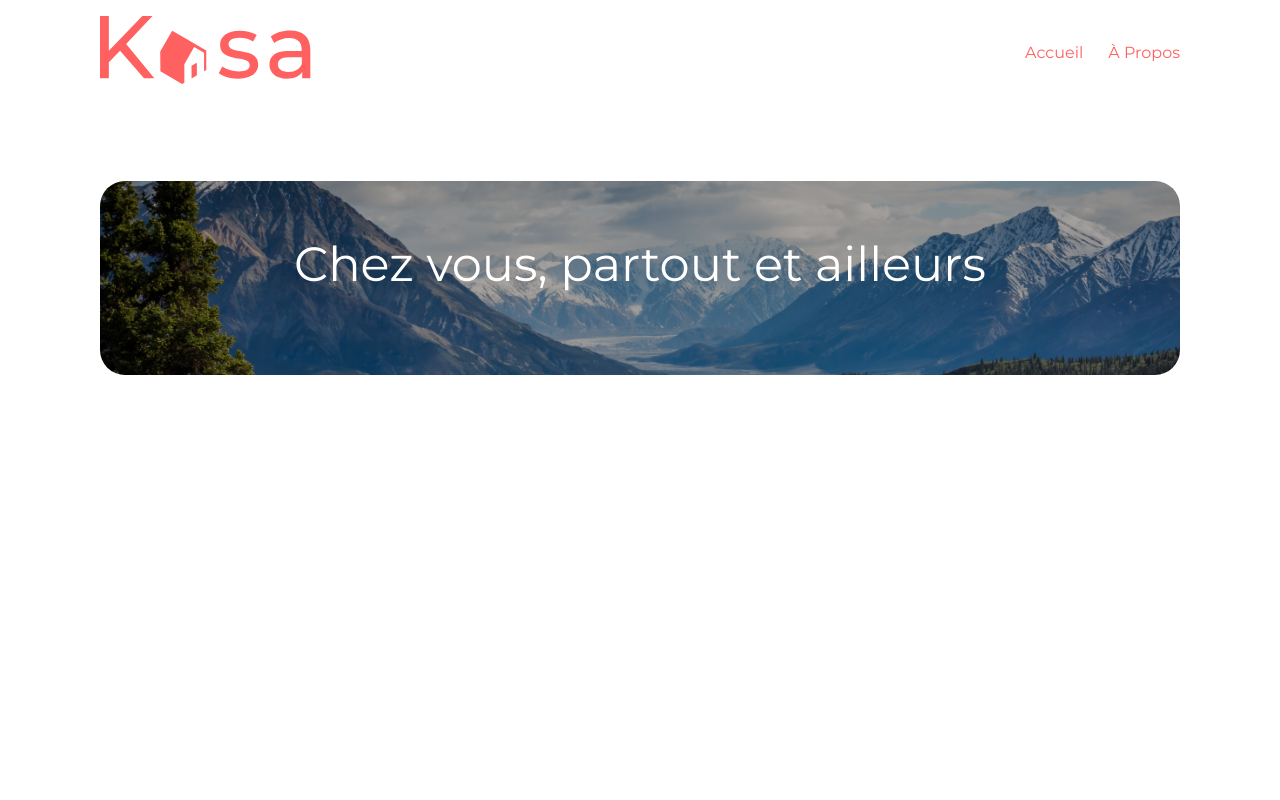
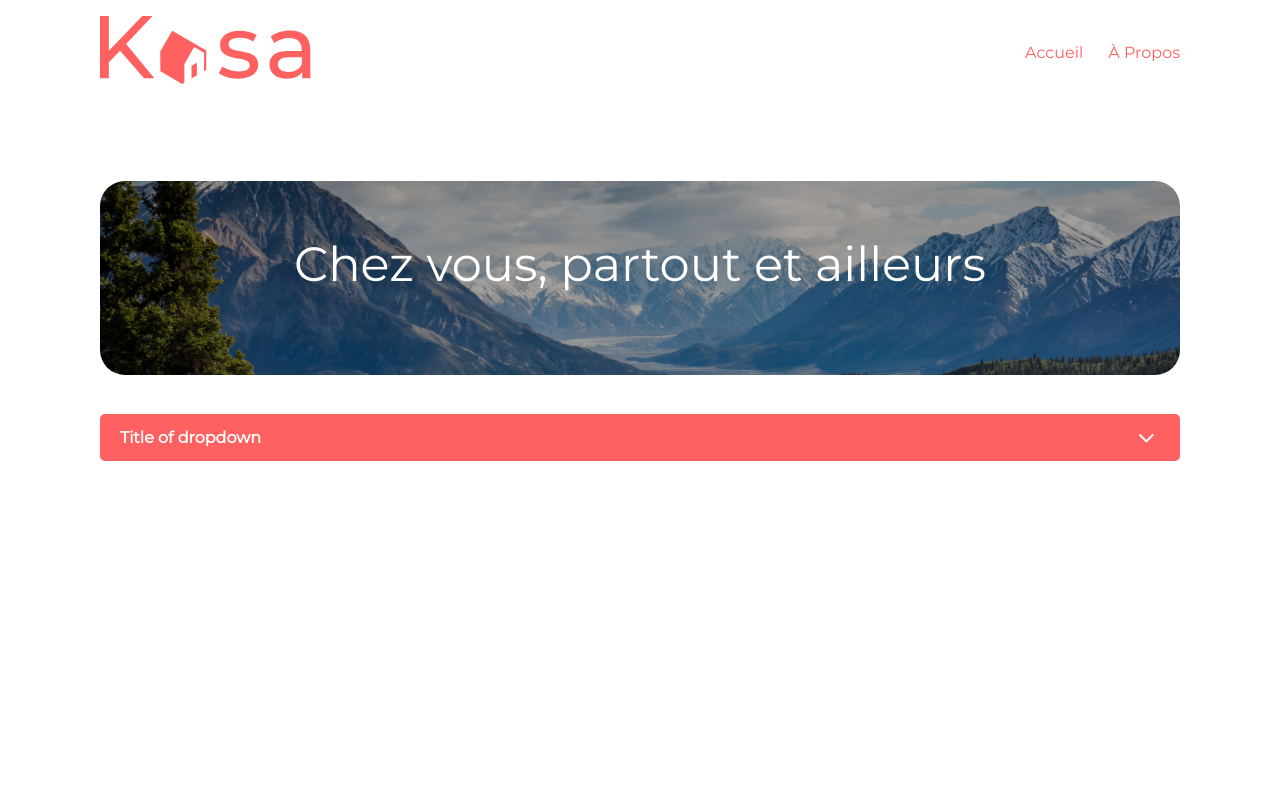
Before and after one commit to thxDuck/DylanPelle_11_22042022, a React (Create React App) app: page /a-propos in a window 1280 px wide. Shown: the top 800 px of the page. Built offline with nearby package versions, Linux system fonts and the light colour scheme.

Commit message:
WIP on dropdowns

```diff
--- /dev/null
+++ b/sass/components/dropdown.scss
@@ -0,0 +1,74 @@
+.dropdown {
+	&__title {
+		display: flex;
+		align-items: center;
+		justify-content: space-between;
+
+		border-radius: $radius-dropdown-xl;
+		background-color: $color-primary;
+		padding: 13px 20px;
+		font-weight: bold;
+		color: #fff;
+		button {
+			background-color: transparent;
+			border: none;
+		}
+		.icon-open {
+			animation: rotate180 300ms ease-in-out forwards;
+		}
+		.icon-close {
+			animation: rotate180-reverse 300ms ease-in-out forwards;
+		}
+	}
+
+	&__content {
+		border-radius: 0 0 $radius-dropdown-xl $radius-dropdown-xl;
+		background-color: $color-light-gray;
+		color: $color-primary;
+		padding: 30px 15px;
+		z-index: -1;
+
+		&:not(.hidden) {
+			display: none;
+		}
+		position: relative;
+
+		&.hidden {
+			animation: slideDown reverse 300ms ease-in-out forwards;
+		}
+
+		&.show {
+			display: block;
+			animation: slideDown 300ms ease-in-out forwards;
+		}
+	}
+}
+
+// .dropdown--closed {
+// 	&__content {
+// 		display: none;
+// 		font-size: 155px;
+// 	}
+// }
+
+@keyframes slideDown {
+	0% {
+		opacity: 0;
+		transform: translateY(-60px);
+	}
+
+	100% {
+		opacity: 1;
+		transform: translateY(0);
+	}
+}
+
+@keyframes rotate180 {
+	0% {
+		transform: rotate(0);
+	}
+
+	100% {
+		transform: rotate(180deg);
+	}
+}
--- a/sass/components/index.scss
+++ b/sass/components/index.scss
@@ -4,3 +4,4 @@
 @import "card.scss";
 @import "cardList.scss";
 @import "tag.scss";
+@import "dropdown.scss";
--- a/sass/utils/variables.scss
+++ b/sass/utils/variables.scss
@@ -1,9 +1,10 @@
 $radius: 10px;
 $radius-xl: 25px;
-
+$radius-dropdown-xl: 5px;
+$radius-dropdown: 10px;
 
 $color-primary: #FF6060;
-$color-light-gray: #F7F7F7;
+$color-light-gray: #F6F6F6;
 $color-dark: #000000;
 
 $star-checked : $color-primary;
--- /dev/null
+++ b/src/components/Dropdown.jsx
@@ -0,0 +1,50 @@
+// https://openclassrooms.com/fr/courses/7008001-debutez-avec-react/7137536-mettez-en-place-votre-state-local-avec-usestate
+import React from "react"
+import {useState, useEffect} from "react"
+import arrowIcon from "../assets/images/icons/dropdownArrow.svg"
+
+// Todo Ajouter un modifier pour modal--sm ou alors -x-l
+
+const toggleDropdown = (nbToggle) => {
+	console.log("Hi there ! ", nbToggle)
+}
+
+const Dropdown = (props) => {
+	const title = props.title
+	const content = props.content
+	const [show, toggle] = useState(0)
+	// console.log("Log => ", show);
+
+	useEffect(() => {
+		console.log(`${show} dropdown`)
+		let content = document.querySelector(".dropdown__content")
+		let icon = document.querySelector(".dropdown__title img")
+
+		if (show) {
+			icon.classList.remove("icon-open")
+			content.classList.remove("hidden")
+
+			icon.classList.add("icon-close")
+			content.classList.add("show")
+		} else {
+			icon.classList.remove("icon-close")
+			content.classList.remove("show")
+
+			icon.classList.add("icon-open")
+			content.classList.add("hidden")
+		}
+	})
+	return (
+		<div className="dropdown--closed">
+			<div className="dropdown__title">
+				{title}
+				<button type="button" onClick={() => toggle(!show)}>
+					<img src={arrowIcon} alt="arrow" />
+				</button>
+			</div>
+			<div className="dropdown__content">{content}</div>
+		</div>
+	)
+}
+
+export default Dropdown
--- a/src/pages/about.jsx
+++ b/src/pages/about.jsx
@@ -1,10 +1,14 @@
 import React from "react"
-import Banner from "../components/Banner"
+import Banner from "../components/Banner.jsx"
+import Dropdown from "../components/Dropdown.jsx"
+
+
 import aboutBanner from "../assets/images/banners/about_banner.png"
 const About = () => {
 	return (
 		<React.Fragment>
 			<Banner bannerSrc={aboutBanner} />
+			<Dropdown title={"Title of dropdown"} content={"Les annonces postées sur Kasa garantissent une fiabilité totale. Les photos sont conformes aux logements, et toutes les informations sont régulièrement vérifiées  par nos équipes."} />
 		</React.Fragment>
 	)
 }
--- a/src/styles/style.css
+++ b/src/styles/style.css
@@ -186,7 +186,7 @@ footer img {
 }
 
 #cardList {
-  background-color: #F7F7F7;
+  background-color: #F6F6F6;
   padding: 3rem 1.5rem;
   border-radius: 25px;
 }
@@ -224,6 +224,63 @@ footer img {
   }
 }
 
+.dropdown__title {
+  display: flex;
+  align-items: center;
+  justify-content: space-between;
+  border-radius: 5px;
+  background-color: #FF6060;
+  padding: 13px 20px;
+  font-weight: bold;
+  color: #fff;
+}
+.dropdown__title button {
+  background-color: transparent;
+  border: none;
+}
+.dropdown__title .icon-open {
+  animation: rotate180 300ms ease-in-out forwards;
+}
+.dropdown__title .icon-close {
+  animation: rotate180-reverse 300ms ease-in-out forwards;
+}
+.dropdown__content {
+  border-radius: 0 0 5px 5px;
+  background-color: #F6F6F6;
+  color: #FF6060;
+  padding: 30px 15px;
+  z-index: -1;
+  position: relative;
+}
+.dropdown__content:not(.hidden) {
+  display: none;
+}
+.dropdown__content.hidden {
+  animation: slideDown reverse 300ms ease-in-out forwards;
+}
+.dropdown__content.show {
+  display: block;
+  animation: slideDown 300ms ease-in-out forwards;
+}
+
+@keyframes slideDown {
+  0% {
+    opacity: 0;
+    transform: translateY(-60px);
+  }
+  100% {
+    opacity: 1;
+    transform: translateY(0);
+  }
+}
+@keyframes rotate180 {
+  0% {
+    transform: rotate(0);
+  }
+  100% {
+    transform: rotate(180deg);
+  }
+}
 #page-error {
   display: flex;
   text-align: center;
```
Also changed, not shown: src/assets/images/icons/dropdownArrow.svg (added), 1 other file (tests, documents, lock files or other folders).
